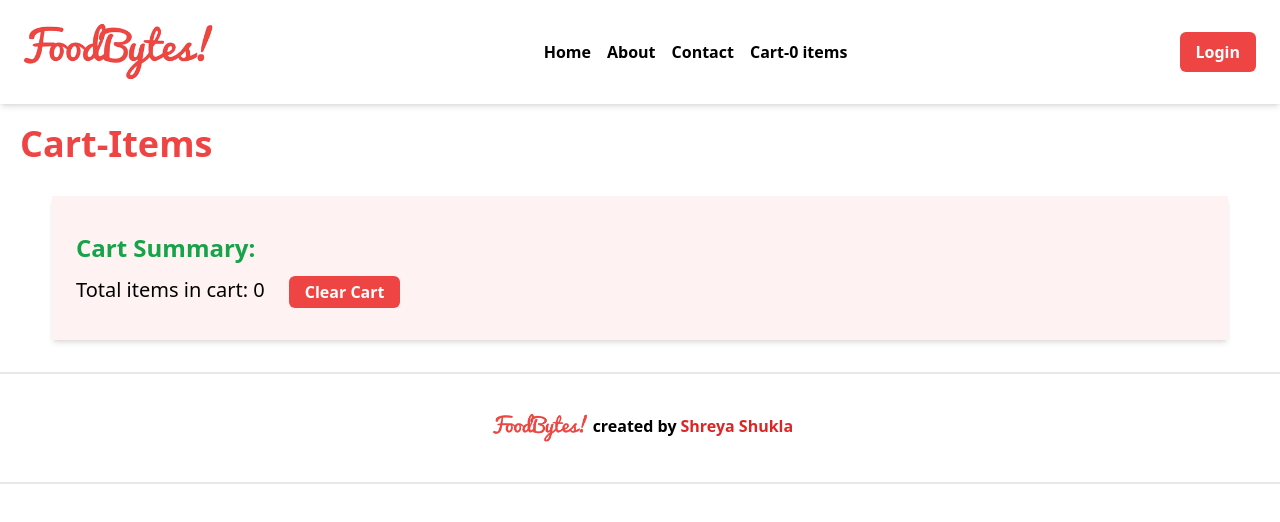
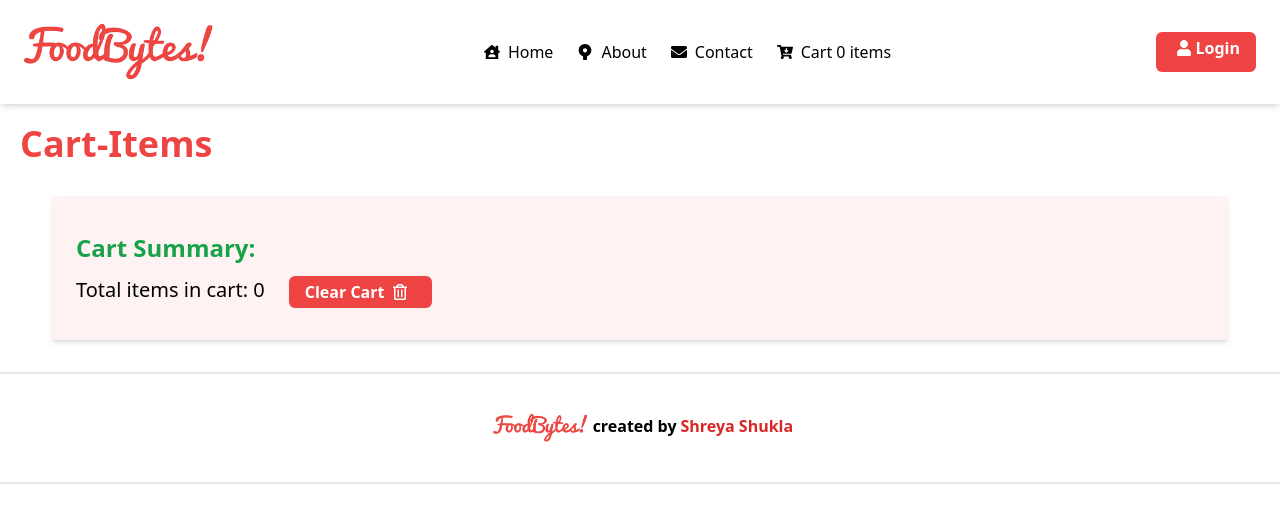
Before and after one commit to Coderner/FoodBytes, a React (Vite) app: page /cart in a window 1280 px wide. Shown: the top 522 px of the page. Built offline with nearby package versions, Linux system fonts and the light colour scheme.

Commit message:
added react-icons library and added icons in header, search bar and cart

```diff
--- a/package.json
+++ b/package.json
@@ -34,6 +34,7 @@
     "@reduxjs/toolkit": "^1.9.5",
     "react": "^18.2.0",
     "react-dom": "^18.2.0",
+    "react-icons": "^4.11.0",
     "react-redux": "^8.1.2",
     "react-router-dom": "^6.14.2",
     "ts-jest": "^29.1.1"
--- a/src/components/Body.js
+++ b/src/components/Body.js
@@ -4,6 +4,7 @@ import Shimmer from "./Shimmer";
 import {Link} from "react-router-dom";
 import { filterData } from "../utils/helper";
 import useOnline from "../utils/useOnline";
+import {FaSearch} from "react-icons/fa";
 
 const Body = ({user}) =>{
     const [allRestaurants,setAllRestaurants] =  useState([]);
@@ -27,10 +28,10 @@ const Body = ({user}) =>{
 
     return (allRestaurants?.length===0)?(<Shimmer/>):(
         <>
-            <div className="search-container p-5 my-4 ">
+            <div className="search-container p-5 my-4 flex">
                  <input
                   type="text"
-                  className="py-1 px-3 rounded-md border-2 w-1/5 focus:bg-green-50"
+                  className="py-1 px-3 rounded-md border-2 w-1/4 focus:bg-green-50"
                   placeholder="Search"
                   value={searchText}
                   onChange={(e)=>{
@@ -38,12 +39,12 @@ const Body = ({user}) =>{
                   }}
                  />
                  <button
-                     className="mx-4 px-6 py-1 bg-red-500 hover:bg-red-600 text-white font-semibold rounded-md"
+                     className="mx-4 px-6 py-1 bg-red-500 hover:bg-red-600 text-white font-semibold rounded-md flex"
                      onClick={()=>{
                      const data= filterData(searchText,allRestaurants);
                      setFilteredRestaurants(data);
                  }}>
-                    Search</button>
+                    <FaSearch className="mt-1 mx-1"/>Search</button>
             </div>
 
 
--- a/src/components/Cart.js
+++ b/src/components/Cart.js
@@ -2,6 +2,7 @@ import { useSelector } from "react-redux/es/hooks/useSelector";
 import {RES_IMG} from "../components/config";
 import { clearCart } from "../utils/cartSlice";
 import { useDispatch } from "react-redux";
+import {FaRegTrashAlt} from "react-icons/fa";
 
 const Cart = () =>{
 
@@ -20,9 +21,9 @@ const Cart = () =>{
                   <div className="flex my-2">
                           <h1 className="text-xl">Total items in cart: {cartItems.length}</h1>
                           <button
-                              className=" mx-6 py-1 px-4 bg-red-500 hover:bg-red-600 text-white font-semibold rounded-md"
+                              className=" mx-6 py-1 px-4 bg-red-500 hover:bg-red-600 text-white font-semibold rounded-md flex"
                               onClick={()=>handleClearCart()}>
-                              Clear Cart
+                              Clear Cart <FaRegTrashAlt className="mt-1 mx-2"/>
                           </button>
                   </div>
                   <div className="flex">
--- a/src/components/Header.js
+++ b/src/components/Header.js
@@ -2,6 +2,7 @@ import { useState } from "react";
 import {Link} from "react-router-dom";
 import Logo from "../assets/img/Logo.png";
 import { useSelector } from "react-redux/es/hooks/useSelector";
+import { FaHouseUser, FaUser, FaEnvelope, FaCartArrowDown, FaSourcetree} from "react-icons/fa";
 
 
 const Title = () => (
@@ -17,10 +18,10 @@ const Header = () => {
         <Title/>
         <div className="nav-items">
           <ul className="flex py-10">
-            <Link to="/"><li className="px-2 hover:text-red-600 font-semibold">Home</li></Link>
-            <Link to="/about"><li className="px-2  hover:text-red-600 font-semibold">About</li></Link>
-            <Link to="/contact"><li className="px-2  hover:text-red-600 font-semibold">Contact</li></Link>
-            <Link to="/cart"><li className="px-2  hover:text-red-600 font-semibold">Cart-{cartItems.length} items</li></Link>
+            <Link to="/"><li className="px-2 hover:text-red-600 font-medium flex"><FaHouseUser className="mt-1 mx-2"/>Home</li></Link>
+            <Link to="/about"><li className="px-2  hover:text-red-600 font-medium flex"><FaSourcetree className="mt-1 mx-2"/>About</li></Link>
+            <Link to="/contact"><li className="px-2  hover:text-red-600 font-medium flex"><FaEnvelope className="mt-1 mx-2"/>Contact</li></Link>
+            <Link to="/cart"> <li className="px-2  hover:text-red-600 font-medium flex"><FaCartArrowDown className="mt-1 mx-2"/> Cart {cartItems.length} items</li></Link>
           </ul>
         </div>
         {
@@ -28,8 +29,8 @@ const Header = () => {
                     className="my-8 mx-6 py-1 px-4 bg-red-500 hover:bg-red-600 text-white font-semibold rounded-md"
                      onClick={() => setIsLoggedIn(false)}>Logout</button>:
                      <button
-                     className="my-8 mx-6 py-1 px-4 bg-red-500 hover:bg-red-600 text-white font-semibold rounded-md"
-                     onClick={() => setIsLoggedIn(true)}>Login</button>
+                     className="my-8 mx-6 py-1 px-4 bg-red-500 hover:bg-red-600 text-white font-semibold rounded-md flex"
+                     onClick={() => setIsLoggedIn(true)}><FaUser className="mt-1 mx-1"/>Login</button>
         }
        </div>
     )
--- a/src/components/RestaurantCard.js
+++ b/src/components/RestaurantCard.js
@@ -1,16 +1,20 @@
 import { IMG_CDN_URL } from "./config";
+import {FaStar} from "react-icons/fa";
+
 const RestaurantCard = ({
     name,
     cuisines,
     cloudinaryImageId,
     locality,
+    avgRating
 }) =>{
     return(
-       <div className="w-60 p-2 m-3 h-96 shadow-md bg-red-50">
-           <img className="h-64 my-2" src={IMG_CDN_URL+cloudinaryImageId}/>
-           <h2 className="font-semibold text-l">{name}</h2>
-           <h4>{cuisines.join(", ")}</h4>
-           <h4>{locality}</h4>
+       <div className="w-60 p-2 m-3 h-80 shadow-md bg-red-50">
+           <img className="h-44 w-56 my-2" src={IMG_CDN_URL+cloudinaryImageId}/>
+           <h3 className="font-semibold text-l">{name}</h3>
+           <h3 className="font-semibold text-sm">{locality}</h3>
+           <h6 className="text-sm">{cuisines.join(", ")}</h6 >
+           <h6 className="flex text-sm">{avgRating} <FaStar className="text-yellow-600 mt-1 mx-1"/></h6 >
        </div>
     )
 }
--- a/src/components/RestaurantMenu.js
+++ b/src/components/RestaurantMenu.js
@@ -5,6 +5,7 @@ import Shimmer from "./Shimmer";
 import useRestaurant from "../utils/useRestaurant";
 import { addItem } from "../utils/cartSlice";
 import { useDispatch } from "react-redux";
+import {FaPlus} from "react-icons/fa";
 
 const RestaurantMenu = () =>{
     const {resId} = useParams();
@@ -42,8 +43,8 @@ const RestaurantMenu = () =>{
                     src={RES_IMG+item?.card?.info?.imageId}/>
                   {item?.card?.info?.name}
                   </div>
-                  <button className="py-1 px-2 bg-red-500 hover:bg-red-600 text-white font-semibold rounded-md"
-                   onClick={()=>addFoodItem(item)}>Add</button>
+                  <button className="py-1 px-2 bg-red-500 hover:bg-red-600 text-white font-semibold rounded-md flex"
+                   onClick={()=>addFoodItem(item)}>Add<FaPlus className="mt-1 mx-1"/></button>
                 </li>)}
              </ul>
            </div>
```
Also changed, not shown: 1 other file (tests, documents, lock files or other folders).
